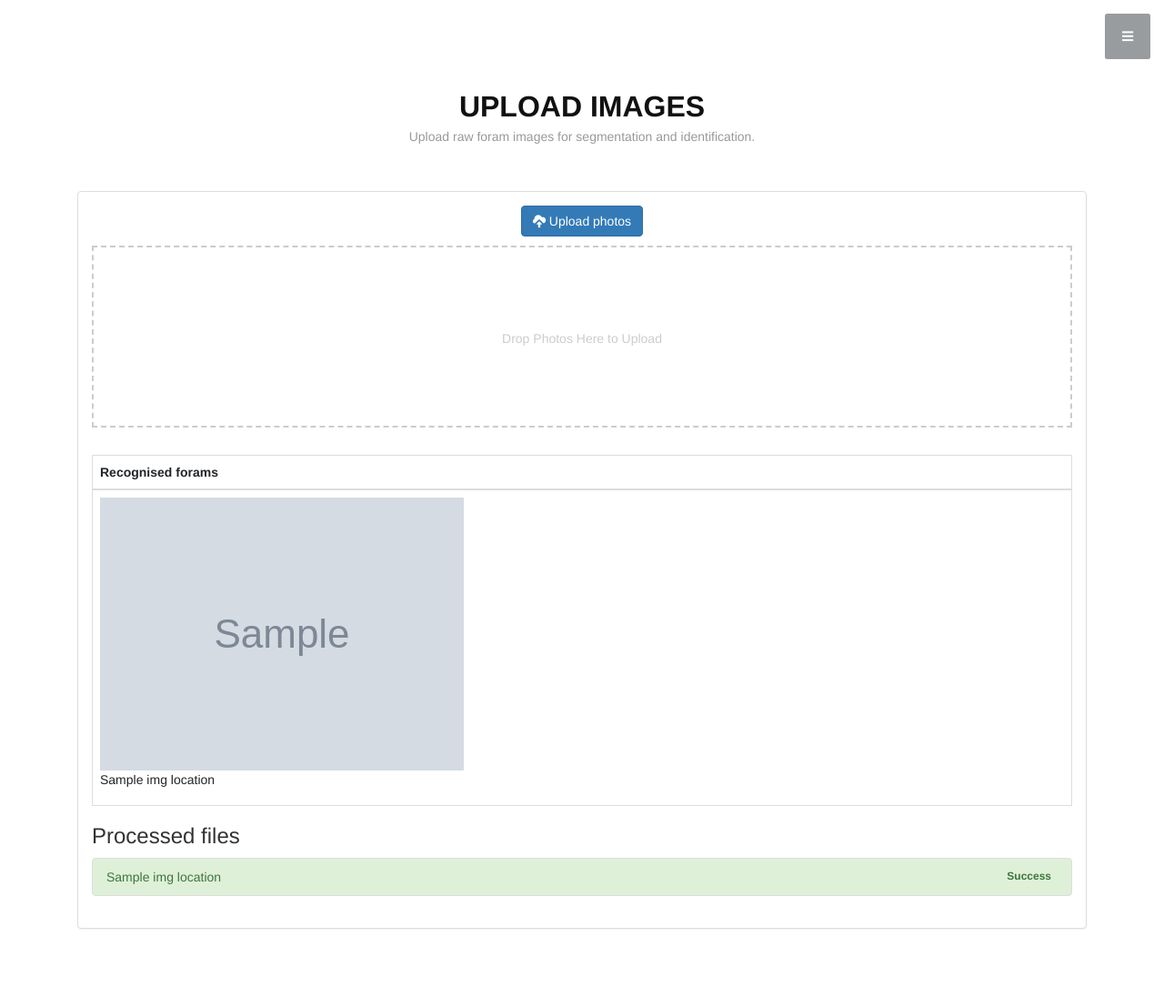
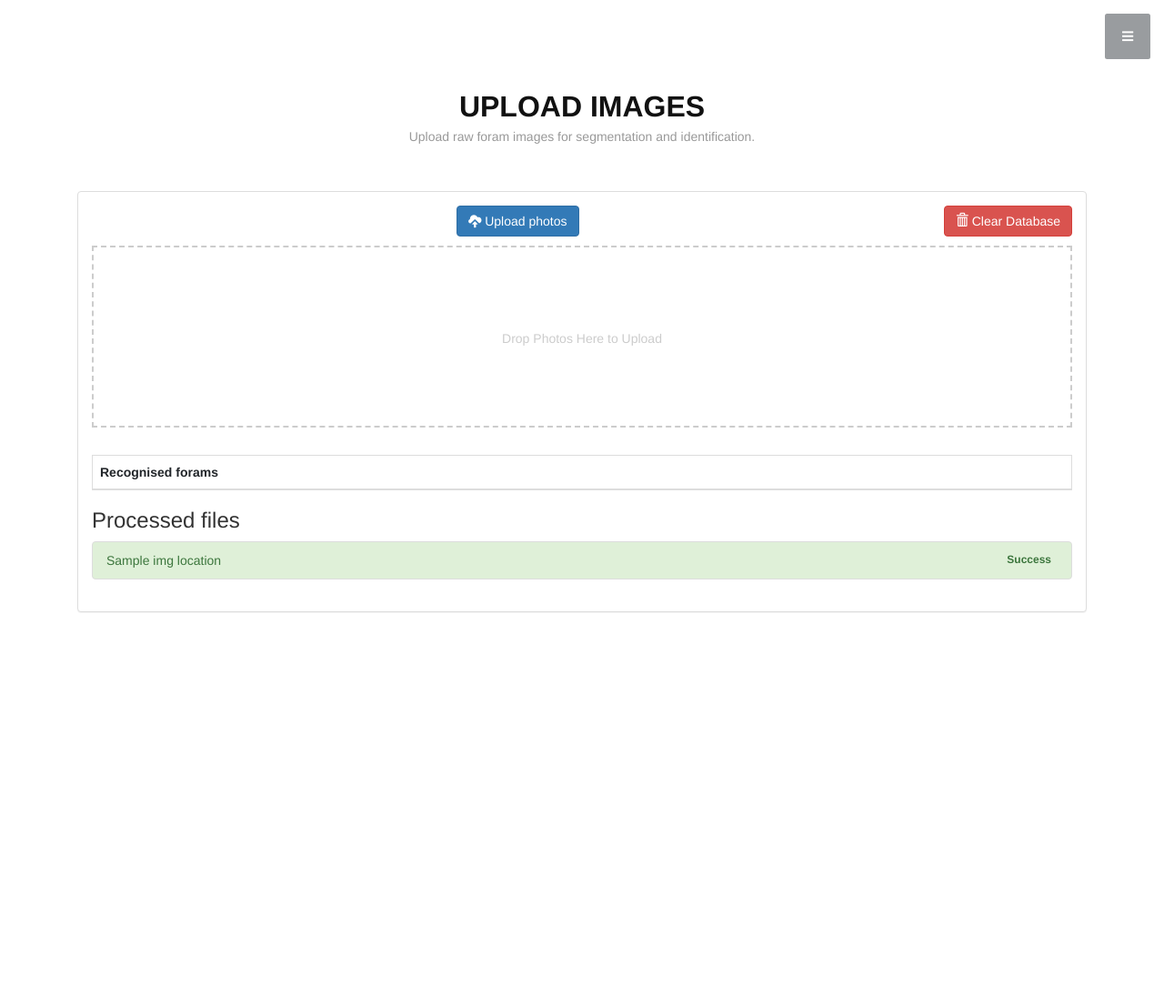
Before and after one commit to Dearj611/Foram_Tagger_Team43_Software, a Django app: template projectsite/upload/templates/upload/imgUpload.html in a window 1280 px wide. Shown: the top 1107 px of the page at 91% size. After the commit the page ends 673 px from the top, so only its background shows below. Run offline with Django 3.2, Linux system fonts and the light colour scheme; the template is opened without the code that fills it: most values are stand-ins (such as "Sample title", 1, 10 or a date in 2020); grey boxes marked "Sample" are stand-in pictures; lists and menus that the app fills with data are empty; some libraries are stand-ins or nearby versions.

Commit message:
added cleardatabase function for easy testing and edit upload view &ui

```diff
--- a/projectsite/upload/templates/upload/imgUpload.html
+++ b/projectsite/upload/templates/upload/imgUpload.html
@@ -31,6 +31,15 @@
             </div>
           </form>
           </div>-->
+
+          <form method="post" action="{% url 'clear_database' %}">
+            {% csrf_token %}
+            <input type="hidden" name="next" value="{{ request.path }}">
+            <button type="submit" class="btn btn-danger pull-right">
+              <span class="glyphicon glyphicon-trash"></span> Clear Database
+            </button>
+          </form>
+
           <div style = "text-align:center">
           <button type="button" class="btn btn-primary js-upload-photos">
             <span class="glyphicon glyphicon-cloud-upload"></span> Upload photos
@@ -57,8 +66,8 @@
          <tbody>
            {% for photo in photos %}
              <tr>
-               <td><img src="{{ photo.imgLocation.url }}"><br/>
-               <p>{{ photo.imgLocation.name }}</p></td>
+              <!-- <td><img src="{{ photo.imgLocation.url }}"><br/>
+               <p>{{ photo.imgLocation.name }}</p></td> -->
              </tr>
            {% endfor %}
          </tbody>
--- a/projectsite/upload/urls.py
+++ b/projectsite/upload/urls.py
@@ -1,9 +1,10 @@
 from django.urls import path
 from django.conf.urls.static import static
 from django.conf import settings
-from upload.views import BasicUploadView, showImg
+from upload.views import BasicUploadView, showImg, clear_database
 
 urlpatterns = [
+    path('clear/', clear_database, name='clear_database'),
     path('', BasicUploadView.as_view(), name='uploadImage'),
     path('show/', showImg, name='displayImage'),
 ]
```
Also changed, not shown: projectsite/upload/views.py (+26 -10 lines).
